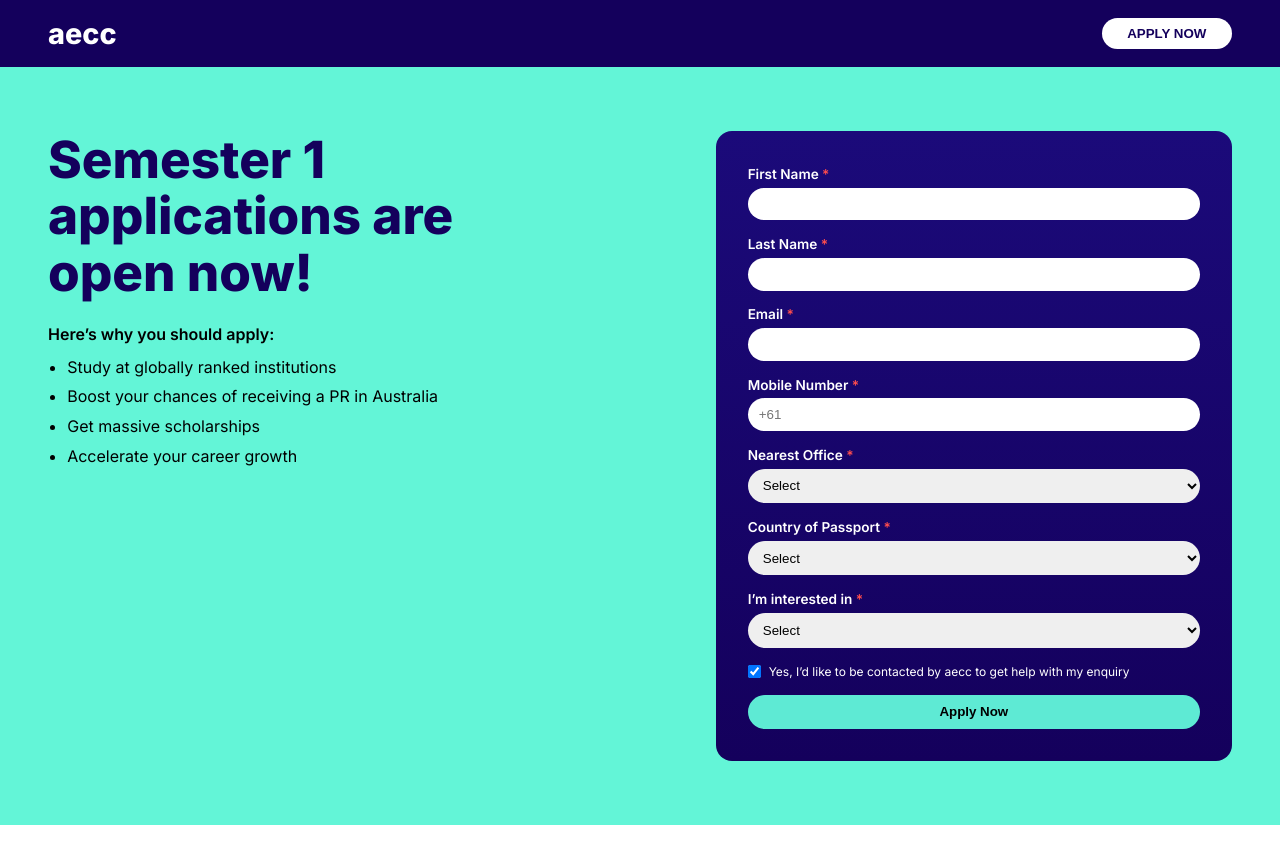
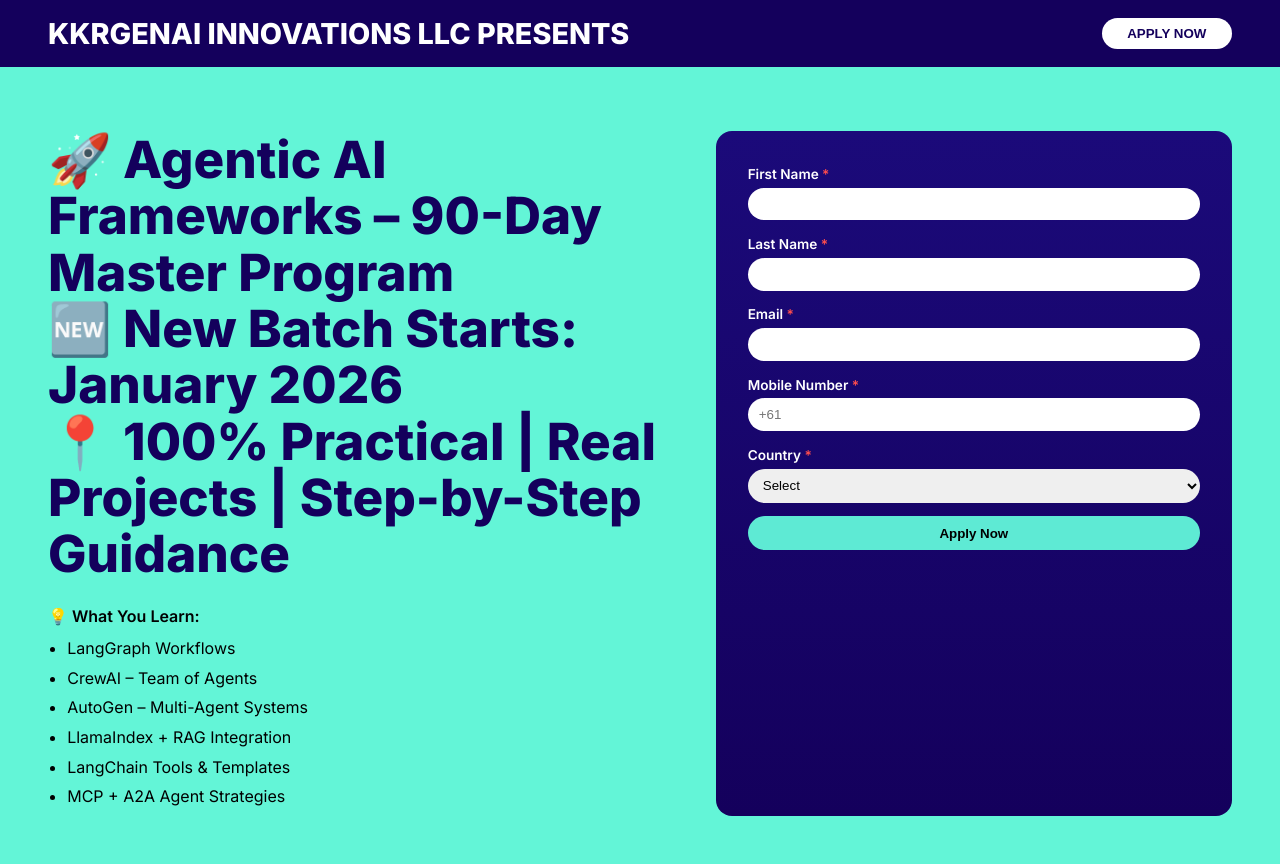
Before and after one commit to PrasadGovindas7/webpage.github.io, a plain HTML site: page index.html in a window 1280 px wide. Before the commit the page ends 825 px from the top, so only its background shows below. Drawn offline with Linux system fonts and the light colour scheme.

Commit message:
Update index.html

```diff
--- a/index.html
+++ b/index.html
@@ -12,7 +12,7 @@
 
   <!-- HEADER -->
   <header class="header">
-    <div class="logo">aecc</div>
+    <div class="logo">KKRGENAI INNOVATIONS LLC PRESENTS</div>
     <button class="apply-btn">APPLY NOW</button>
   </header>
 
@@ -23,18 +23,20 @@
       <!-- LEFT CONTENT -->
       <div class="hero-text">
         <h1>
-          Semester 1<br>
-          applications are<br>
-          open now!
+          🚀 Agentic AI Frameworks – 90-Day Master Program<br>
+          🆕 New Batch Starts: January 2026 <br>
+          📍 100% Practical | Real Projects | Step-by-Step Guidance
         </h1>
 
-        <p class="subheading">Here’s why you should apply:</p>
+        <p class="subheading">💡 What You Learn:</p>
 
         <ul>
-          <li>Study at globally ranked institutions</li>
-          <li>Boost your chances of receiving a PR in Australia</li>
-          <li>Get massive scholarships</li>
-          <li>Accelerate your career growth</li>
+          <li>LangGraph Workflows</li>
+          <li>CrewAI – Team of Agents</li>
+          <li>AutoGen – Multi-Agent Systems</li>
+          <li>LlamaIndex + RAG Integration </li>
+          <li>LangChain Tools & Templates</li>
+          <li>MCP + A2A Agent Strategies</li>
         </ul>
       </div>
 
@@ -61,29 +63,10 @@
         </div>
 
         <div class="form-group">
-          <label>Nearest Office <span>*</span></label>
+          <label>Country <span>*</span></label>
           <select>
             <option>Select</option>
           </select>
-        </div>
-
-        <div class="form-group">
-          <label>Country of Passport <span>*</span></label>
-          <select>
-            <option>Select</option>
-          </select>
-        </div>
-
-        <div class="form-group">
-          <label>I’m interested in <span>*</span></label>
-          <select>
-            <option>Select</option>
-          </select>
-        </div>
-
-        <div class="checkbox">
-          <input type="checkbox" checked>
-          <p>Yes, I’d like to be contacted by aecc to get help with my enquiry</p>
         </div>
 
         <button class="submit-btn">Apply Now</button>
```
